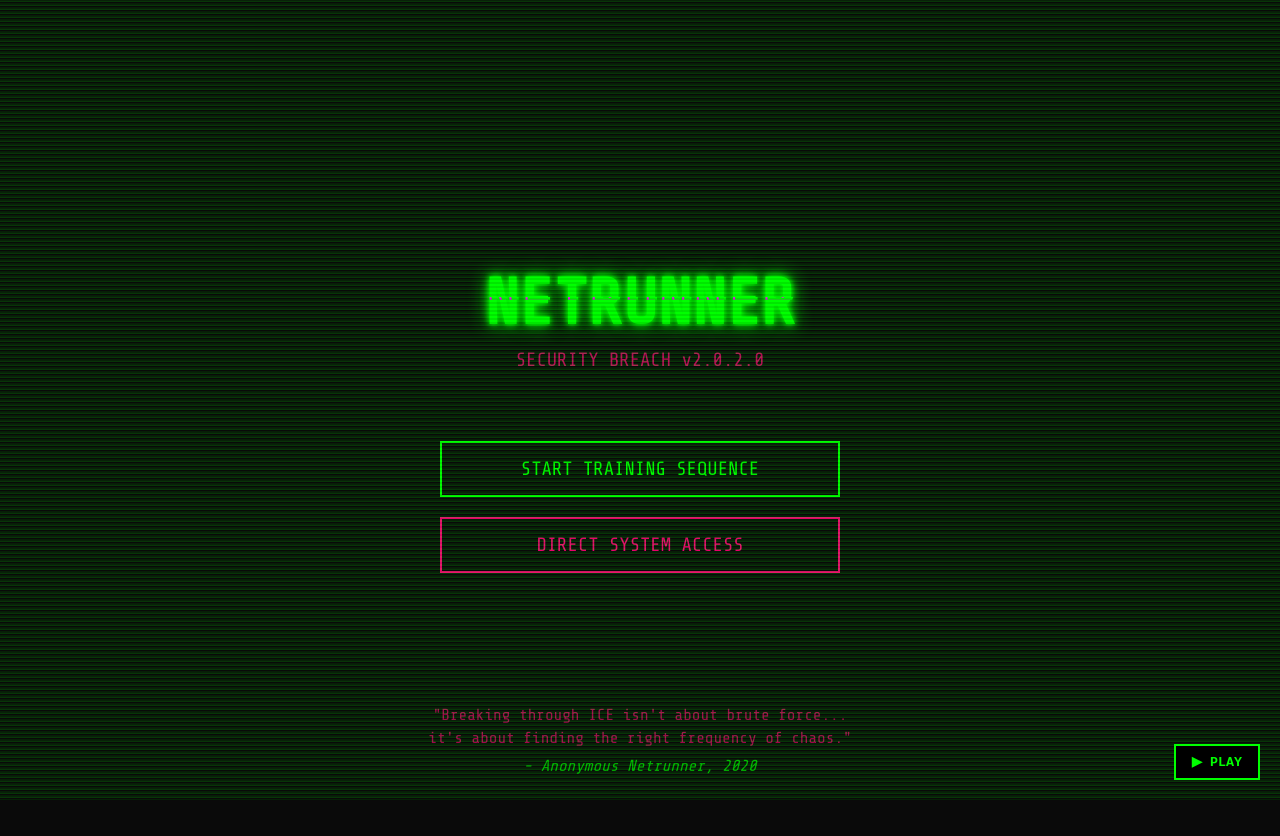
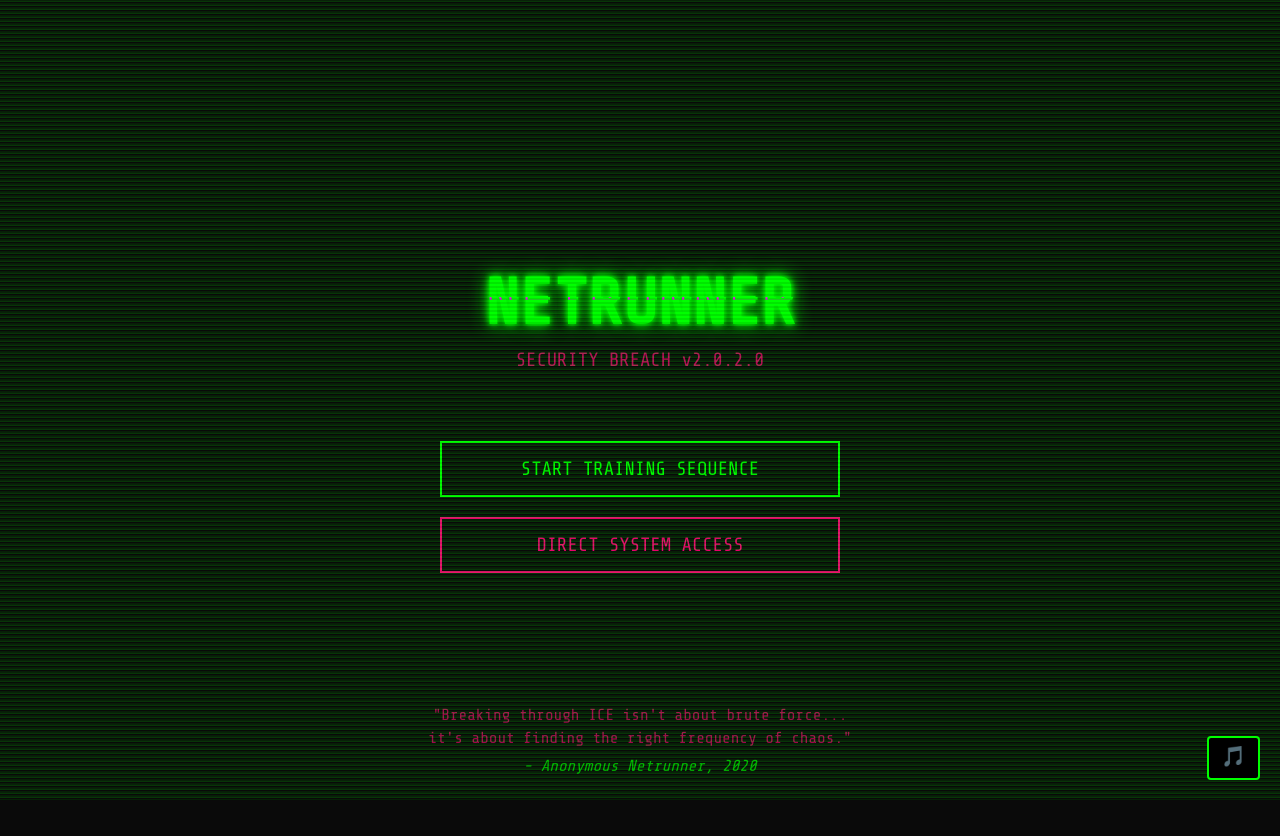
Before and after one commit to maddo/netrunner, a React (Create React App) app: page / in a window 1280 px wide. Shown: the top 836 px of the page. Built offline with nearby package versions, Linux system fonts and the light colour scheme.

Commit message:
Keep music looping

```diff
--- a/src/App.css
+++ b/src/App.css
@@ -1014,11 +1014,19 @@
   background: #000;
   color: #00ff00;
   border: 2px solid #00ff00;
-  padding: 8px 16px;
+  padding: 8px 12px;
   cursor: pointer;
   font-family: 'Courier New', monospace;
   font-weight: bold;
   transition: all 0.3s ease;
+  font-size: 20px;
+  line-height: 1;
+  min-width: 44px;
+  min-height: 44px;
+  display: flex;
+  align-items: center;
+  justify-content: center;
+  border-radius: 4px;
 }
 
 .play-button.playing {
@@ -1028,6 +1036,7 @@
 
 .play-button:hover {
   box-shadow: 0 0 10px currentColor;
+  transform: scale(1.05);
 }
 
 .volume-slider {
--- a/src/App.tsx
+++ b/src/App.tsx
@@ -661,8 +661,9 @@ function App() {
         <button
           className={`play-button ${isPlaying ? 'playing' : ''}`}
           onClick={togglePlay}
+          title={isPlaying ? 'Stop Music' : 'Play Music'}
         >
-          {isPlaying ? '⬛ STOP' : '▶ PLAY'}
+          {isPlaying ? '🔇' : '🎵'}
         </button>
         {isPlaying && (
           <input
@@ -673,6 +674,7 @@ function App() {
             value={volume}
             onChange={handleVolumeChange}
             className="volume-slider"
+            title={`Volume: ${Math.round(volume * 100)}%`}
           />
         )}
       </div>
--- a/src/AudioSynth.ts
+++ b/src/AudioSynth.ts
@@ -133,19 +133,20 @@ export class AudioSynth {
     this.isPlaying = true;
     this.currentBeat = 0;
 
-    const audioContext = this.audioContext;
-    if (audioContext) {
-      audioContext.resume();
+    if (this.audioContext) {
+      this.audioContext.resume();
 
       const beatInterval = (60 / this.bpm) * 1000; // Convert BPM to milliseconds
 
       // Start the first beat immediately
-      this.playBeat(audioContext.currentTime);
+      this.playBeat(this.audioContext.currentTime);
 
-      // Schedule subsequent beats
+      // Schedule subsequent beats with looping
       this.interval = window.setInterval(() => {
-        if (this.isPlaying && audioContext) {
-          this.playBeat(audioContext.currentTime);
+        if (this.isPlaying && this.audioContext) {
+          this.playBeat(this.audioContext.currentTime);
+          // Reset currentBeat when reaching the end of the sequence
+          this.currentBeat = (this.currentBeat + 1) % 16; // Assuming 16-measure sequence
         }
       }, beatInterval);
     }
```
